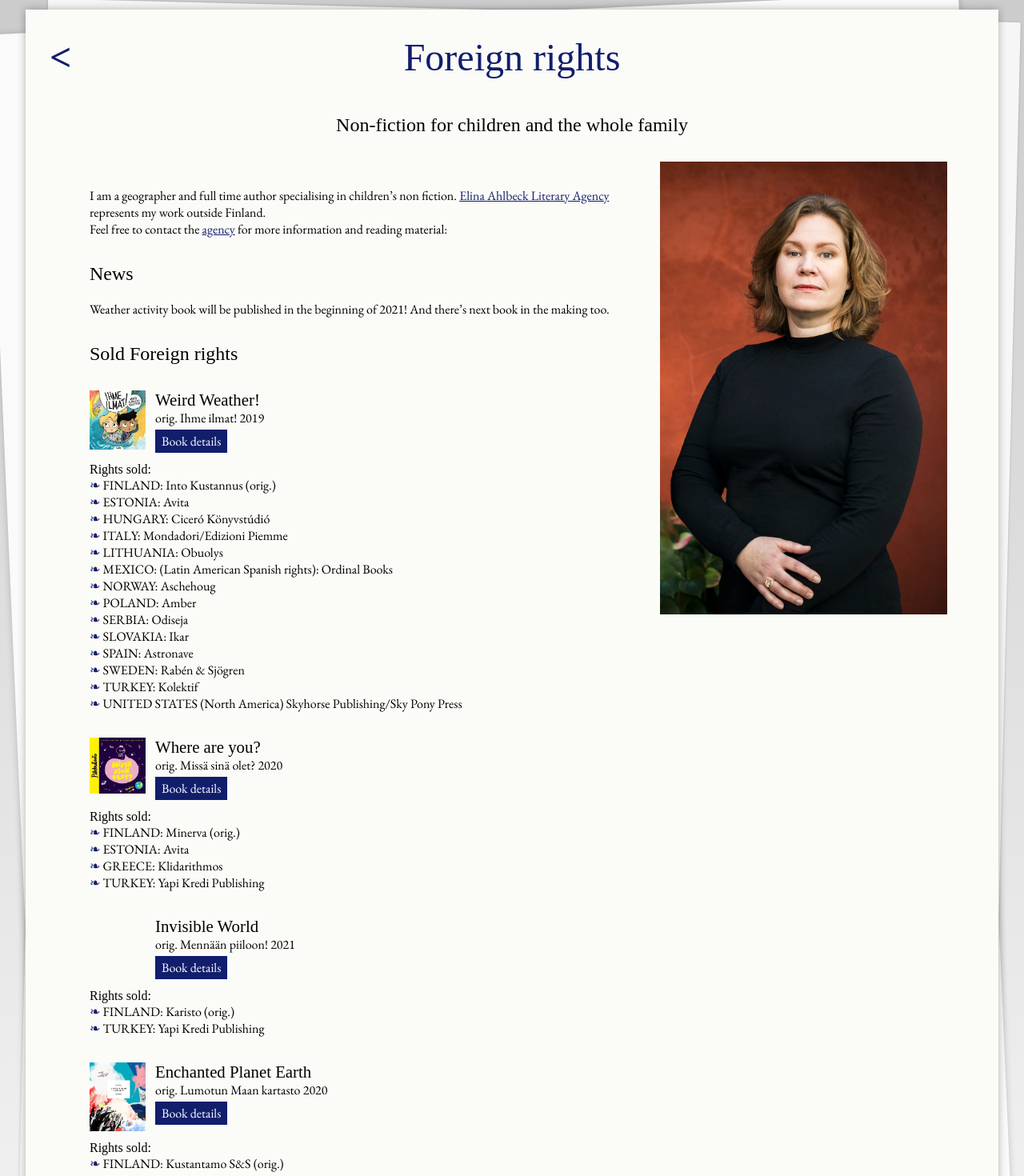
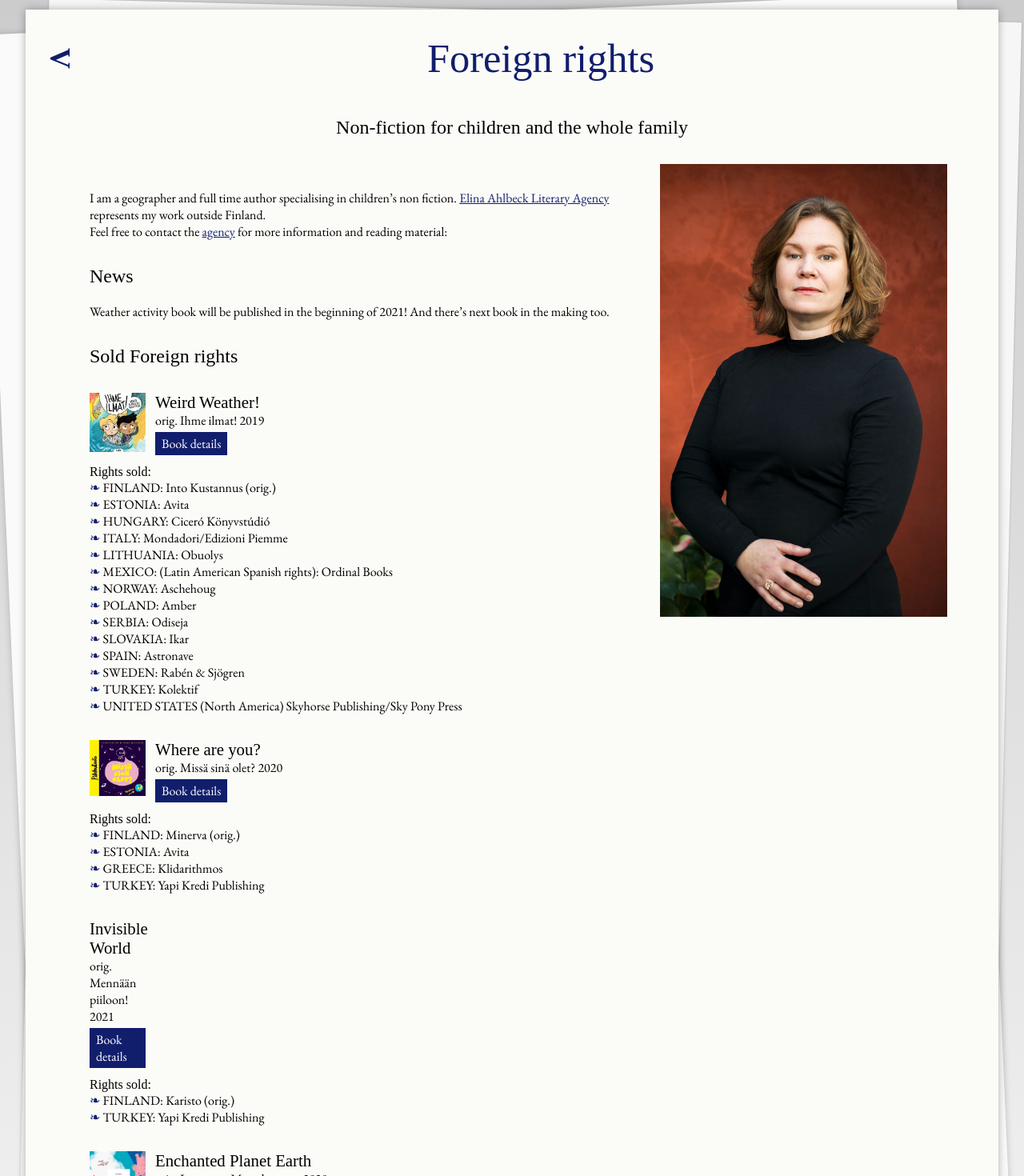
Before and after one commit to ramert/lauraertimo, a Vue app: page /foreign in a window 1280 px wide. Shown: the top 1470 px of the page at 80% size. Built offline with nearby package versions, Linux system fonts and the light colour scheme; a web font is replaced by a local one.

Commit message:
Style tweaks

```diff
--- a/src/App.vue
+++ b/src/App.vue
@@ -81,20 +81,6 @@ export default {
   padding: calc(3 * var(--spacing-unit)) 0;
 }
 
-/* TODO check if this works*/
-.app:before {
-    border-left: 30px solid transparent !important;
-}
-.app:before, .app:before {
-    content: "";
-    position: absolute;
-    /*width: 100%;*/
-    height: 0;
-    top: 20px;
-    left: 30px;
-    border-bottom: 30px solid #fff;
-}
-
 .main {
   grid-area: main;
   display: flex;
--- a/src/assets/styles/typography.css
+++ b/src/assets/styles/typography.css
@@ -36,9 +36,10 @@ h4 {
   padding-bottom: 0;
 }
 
-@media screen and (min-width: 640px) {
+@media screen and (min-width: 400px) {
   h1 {
-    font-size: 3rem;
+    font-size: calc(1.5rem + (24 - 12) * ((100vw - 400px) / (800 - 400)));
+
   }
   h2, .bold-quote {
     font-size: 1.5rem;
--- a/src/components/Header.vue
+++ b/src/components/Header.vue
@@ -4,7 +4,7 @@
         <h1 >{{pageTitle}}</h1>
         <h3 v-if="pageSubTitle">{{pageSubTitle}}</h3>
     </nav>
-    <router-link class="back" :to="parent">&lt;</router-link>
+    <router-link class="back" :to="parent">V</router-link>
   </header>
 </template>
 
@@ -46,13 +46,14 @@ export default {
     position: relative;
     display: flex;
     flex-direction: column;
-    padding: calc(3 * var(--spacing-unit)) 0 ;
+    padding: calc(3 * var(--spacing-unit));
     color: var(--color-blue);
     align-items: center;
     justify-content: center;
 
     h1 {
       margin: 0;
+      padding-left: calc(18 * var(--spacing-unit));
     }
 
     h3 {
@@ -63,6 +64,7 @@ export default {
   .back {
     position: absolute;
     box-sizing: border-box;
+    transform: rotate(90deg);
     display: flex;
     align-items: center;
     font-family: var(--font-family-header);
@@ -83,7 +85,7 @@ export default {
     }
 
     @media screen and (min-width: 640px) {
-      font-size: 3rem;
+      font-size: 2.25rem;
       padding: 20px 30px;
     }
 }
--- a/src/components/Image.vue
+++ b/src/components/Image.vue
@@ -1,5 +1,5 @@
 <template>
-  <div class="image" :class="{border: isBorder}">
+  <div class="image" :class="{border: isBorder, hero__image: isHero}">
     <transition>
       <img :src="image" :class="{thumbnail: isThumbnail, hero: isHero}" v-show="isLoaded" @load="loaded"/>
     </transition>
@@ -54,12 +54,8 @@ img {
   }
 }
 
-
-
-
-
 img.v-enter, img.v-leave {
-  height: 0;
+  //height: 0;
   opacity: 0;
 }
 </style>
--- a/src/components/Navibar.vue
+++ b/src/components/Navibar.vue
@@ -114,11 +114,19 @@ export default {
 }
 
 .light {
+  &.button-wrapper {
+    padding: 0;
+  }
   .button {
     color: white;
+    padding: 0;
+
+    &:hover {
+      background: var(--color-gray);
+    }
   }
   .button, .button-text {
-    padding: 0;
+
   }
 }
 
--- a/src/components/book/ForeignBookItem.vue
+++ b/src/components/book/ForeignBookItem.vue
@@ -1,6 +1,6 @@
 <template>
-    <li class="list-item">
-        <vImage :image="cover" />
+    <li class="list-item" :class="{'list-item--no-cover': !cover}">
+        <vImage v-if="cover" :image="cover" />
         <div>
             <h3>{{title}} </h3>
             <div>orig. {{orig}}</div>
@@ -10,8 +10,8 @@
             <h4>
             Rights sold:
             </h4>
-            <ul v-for="right in rights" :key="right">
-                <li class="rights-sold">{{right}}</li>
+            <ul>
+                <li v-for="right in rights" :key="right" class="rights-sold">{{right}}</li>
             </ul>
         </div>
     </li>
@@ -26,10 +26,14 @@ export default {
 
 <style lang="scss" scoped>
   .list-item {
-    margin: calc(var(--spacing-unit) * 8) 0;
+    margin: calc(var(--spacing-unit) * 6) 0 calc(var(--spacing-unit) * 10);
     display: grid;
     gap: calc(var(--spacing-unit) * 3);
     grid-template-columns: 80px 1fr;
+
+    &--no-cover {
+      grid-template-columns: 1fr;
+    }
 
     &__sold {
       grid-column: 1 / span 2;
```
